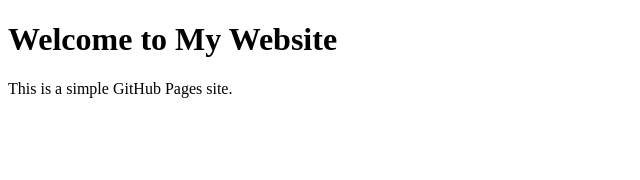
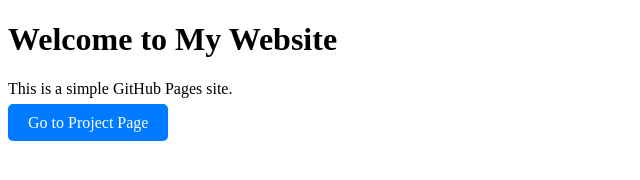
Before and after one commit to JadanSpencer/Floyd, a plain HTML site: page index.html in a window 1280 px wide. Shown: the whole page, without its empty margins (0-640 px from the left). Drawn offline with Linux system fonts and the light colour scheme.

Commit message:
Added a button linking to project-P.html

```diff
--- a/index.html
+++ b/index.html
@@ -1,10 +1,29 @@
 <!DOCTYPE html>
-<html>
+<html lang="en">
 <head>
+    <meta charset="UTF-8">
+    <meta name="viewport" content="width=device-width, initial-scale=1.0">
     <title>My Website</title>
+    <style>
+        .button {
+            padding: 10px 20px;
+            font-size: 16px;
+            color: #fff;
+            background-color: #007bff;
+            border: none;
+            border-radius: 5px;
+            cursor: pointer;
+            text-decoration: none;
+        }
+        .button:hover {
+            background-color: #0056b3;
+        }
+    </style>
 </head>
 <body>
     <h1>Welcome to My Website</h1>
     <p>This is a simple GitHub Pages site.</p>
+    <!-- Add your button here -->
+    <a href="project.html" class="button">Go to Project Page</a>
 </body>
 </html>
```
